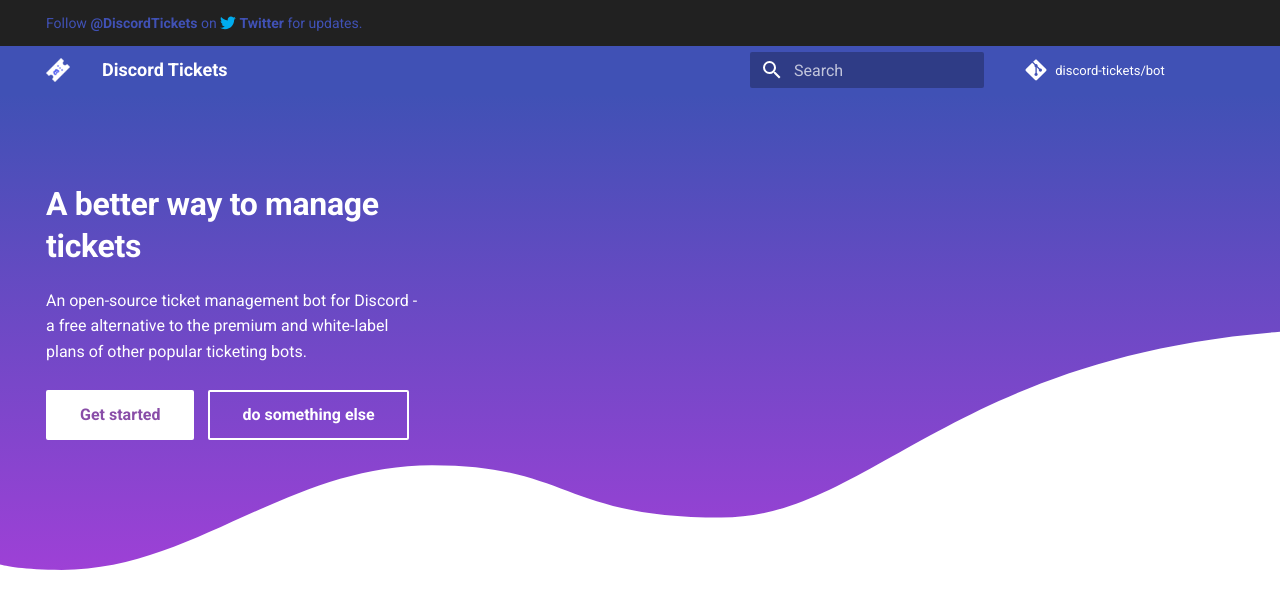
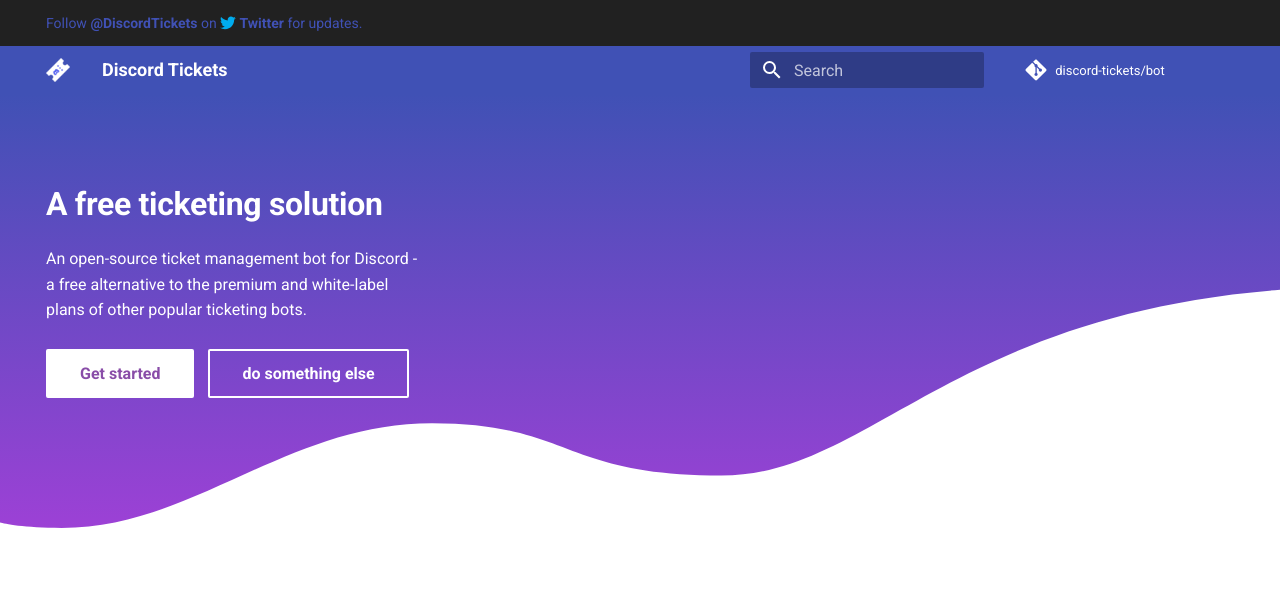
Before and after one commit to discord-tickets/docs, an MkDocs documentation site: the page built from docs/index.md, in a window 1280 px wide. Shown: the top 609 px of the page. Built offline with MkDocs 1.6.1 and Material for MkDocs 9.7.7, drawn with Linux system fonts in a browser that asks for light colours; comment, search, counter and statistics services are not loaded; part of the change alters nothing that is shown.

```diff
--- a/overrides/home.html
+++ b/overrides/home.html
@@ -33,7 +33,7 @@
 				<!-- <img src="assets/images/undraw.svg" alt="" width="500" height="auto" draggable="false"> -->
 			</div>
 			<div class="mdx-hero__content">
-				<h1>A better way to manage tickets</h1>
+				<h1>A free ticketing solution</h1>
 				<p>{{ config.site_description }}</p>
 				<a href="{{ page.next_page.url | url }}" title="{{ page.next_page.title | e }}"
 					class="md-button md-button--primary">
@@ -46,6 +46,10 @@
 		</div>
 	</div>
 </section>
+<div class="md-grid md-typeset">
+	<!-- <h2>What is it?</h2>
+	<h2>What makes it awesome?</h2> -->
+</div>
 {% endblock %}
 {% block content %}{% endblock %}
 {% block footer %}{% endblock %}
--- a/overrides/main.html
+++ b/overrides/main.html
@@ -1,9 +1,14 @@
 {% extends "base.html" %}
-{% block extrahead %}
+
+{% block htmltitle %}
 	{% set title = config.site_name %}
 	{% if page and page.title and not page.is_homepage %}
 		{% set title = config.site_name ~ " - " ~ page.title | striptags %}
 	{% endif %}
+	<title>{{ title }}</title>
+{% endblock %}
+
+{% block extrahead %}
 	{% set image = config.site_url ~ '/assets/images/banner.png' %}
 	<meta name="theme-color" content="#5865F2">
 	<meta property="og:type" content="website">
@@ -22,7 +27,15 @@
 	<meta name="twitter:image" content="{{ image }}">
 	<link rel="stylesheet" href="{{ 'assets/stylesheets/home.css' | url }}">
 {% endblock %}
-{% block announce %}{% include "announce.html" ignore missing %}{% endblock %}
+
+{% block analytics %}
+	<script async defer src="https://umami.eartharoid.me/umami.js" data-website-id="48b947fc-47d4-4ac8-b9bb-9f57160930bc"
+	data-domains="discordtickets.app"></script>
+{% endblock %}
+
+{% block announce %}
+	{% include "announce.html" ignore missing %}
+{% endblock %}
 
 {% block content %}
 	{{ super() }}
```
Lines whose indentation alone changed are shown as unchanged.
